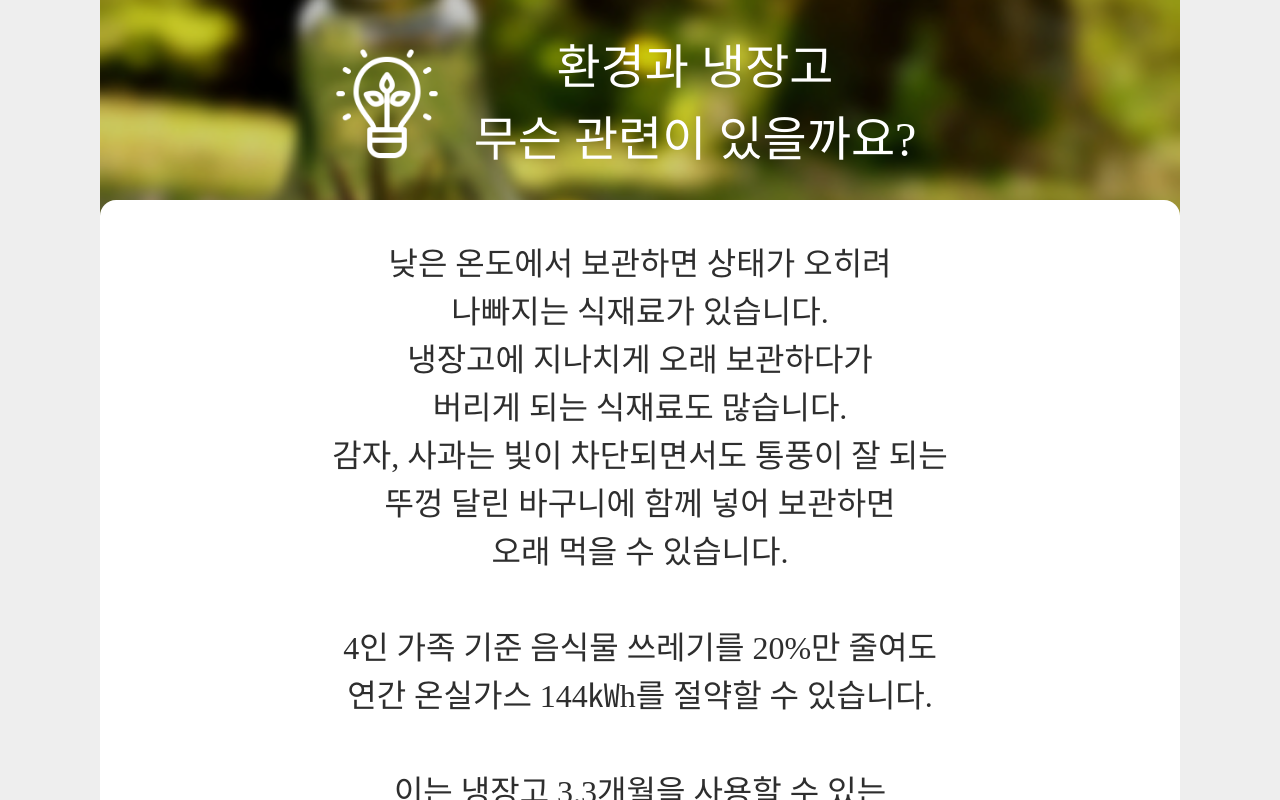
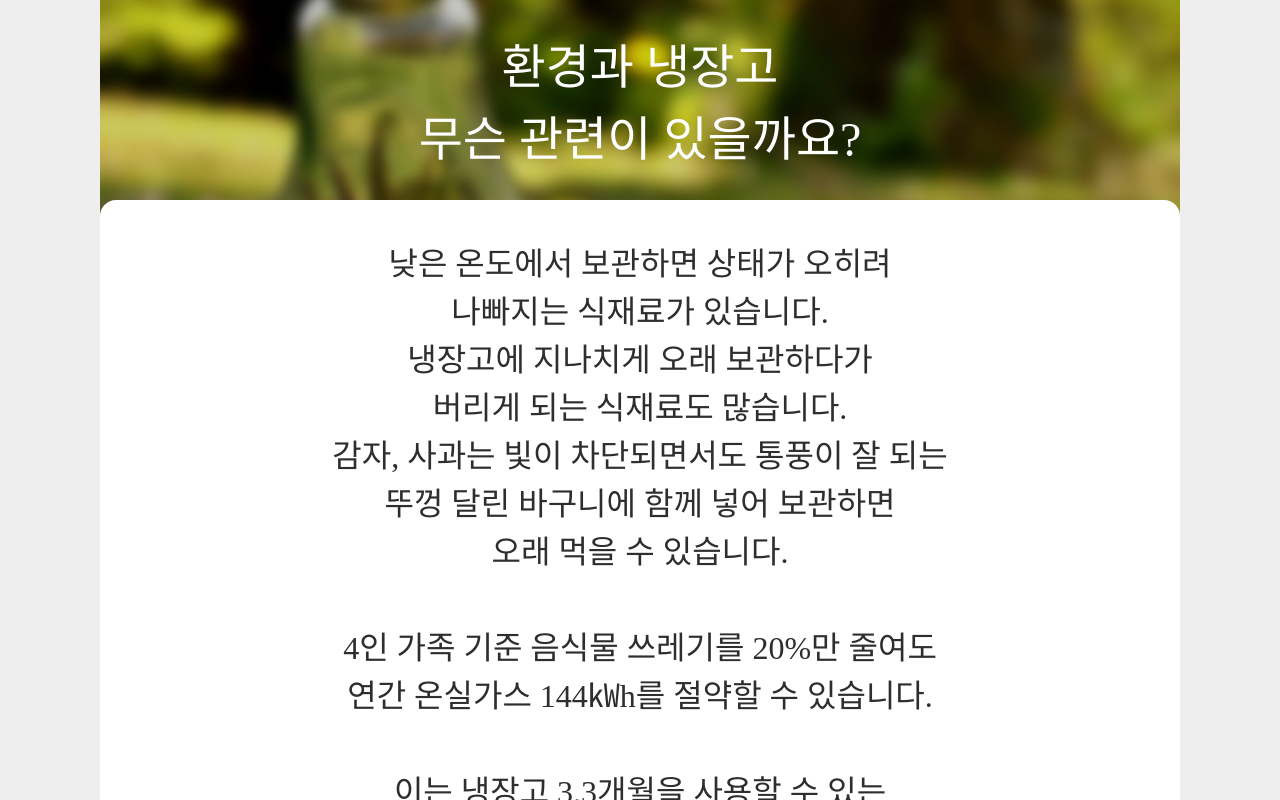
Before and after one commit to hokim2407/RefrigeratorInMyHand, a React (Create React App) app: page /saveEnv in a window 1280 px wide. Built offline with nearby package versions, Linux system fonts and the light colour scheme; a web font is replaced by a local one.

Commit message:
delete icon

```diff
--- a/src/saveEnv.js
+++ b/src/saveEnv.js
@@ -14,16 +14,7 @@ function SaveEnv() {
               position: "relative",
             }}
           >
-            <div style={{ display: "flex" }}>
-              <img
-                style={{
-                  height: "min(10vw, 110px)",
-                  alignSelf: "center",
-                  justifyContent: "space-between",
-                }}
-                src={`./light-bulb.png`}
-                alt="아이콘"
-              ></img>
+            <div>
               <p className="h2">
                 환경과 냉장고 <br />
                 무슨 관련이 있을까요?
```
Also changed, not shown: public/light-bulb.png (deleted).
